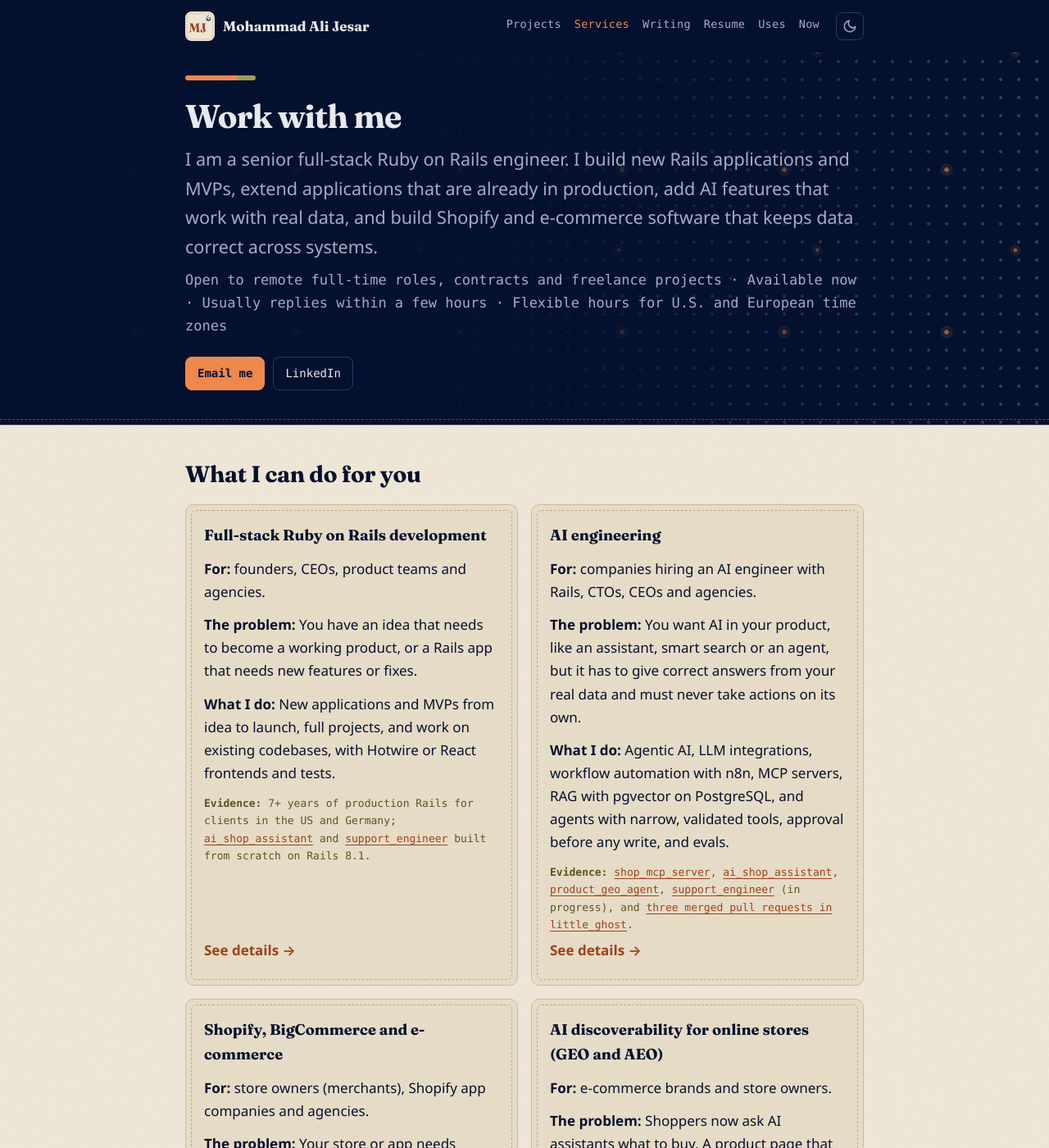
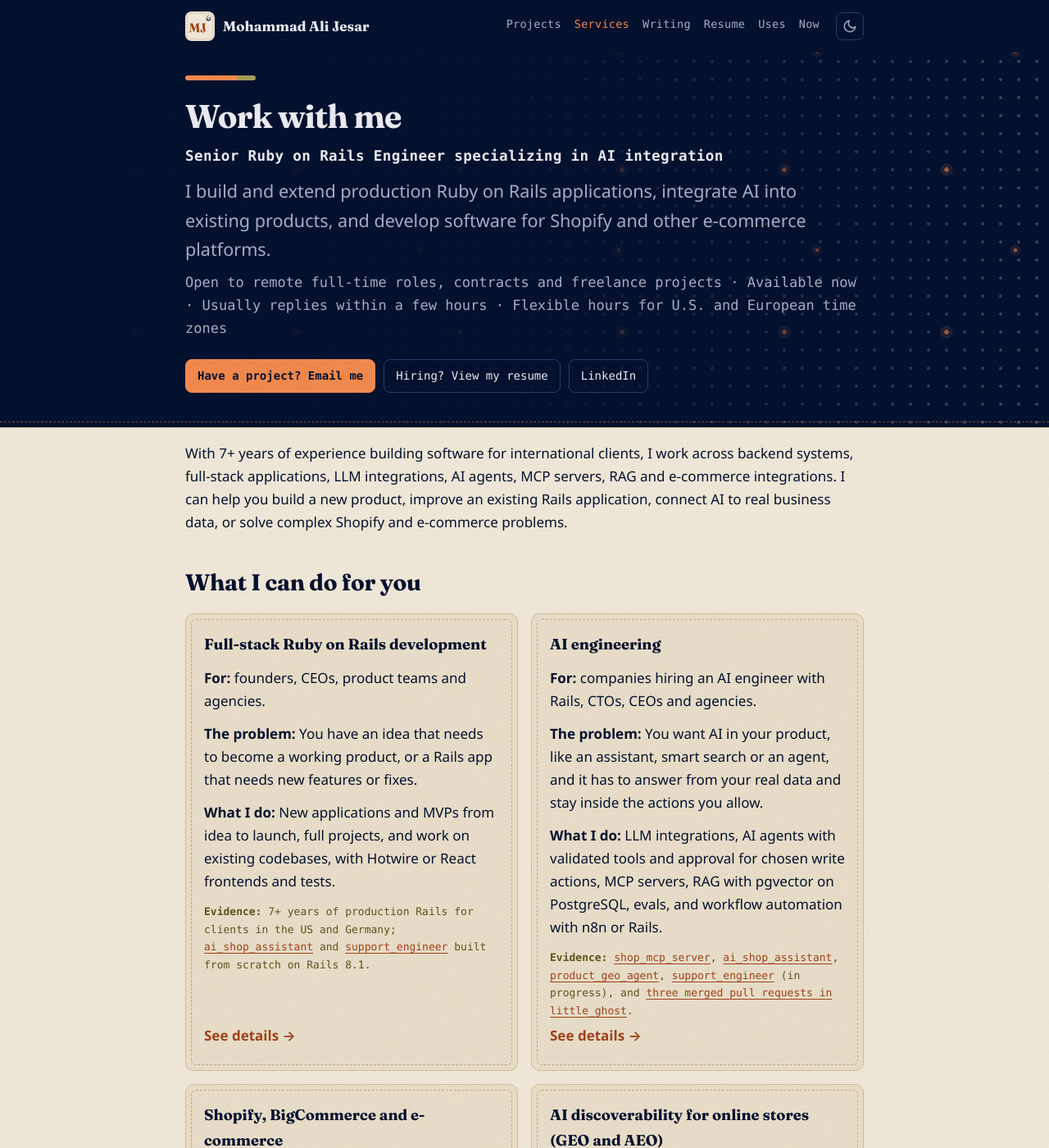
Before and after one commit to mjesar/mjesar.github.io, a Jekyll site: the page built from services/index.md, in a window 1280 px wide and 1400 px high. Shown: the whole window at 82% size. Built offline with Jekyll 4.4.1, drawn with Linux system fonts in a browser that asks for light colours; some of the changed text lies outside the part shown.

Commit message:
rework service pages around client problems, ai safety controls and audit scope

```diff
--- a/_data/services.yml
+++ b/_data/services.yml
@@ -10,8 +10,8 @@
 - slug: ai-in-rails
   name: AI engineering
   for: companies hiring an AI engineer with Rails, CTOs, CEOs and agencies.
-  problem: You want AI in your product, like an assistant, smart search or an agent, but it has to give correct answers from your real data and must never take actions on its own.
-  summary: Agentic AI, LLM integrations, workflow automation with n8n, MCP servers, RAG with pgvector on PostgreSQL, and agents with narrow, validated tools, approval before any write, and evals.
+  problem: You want AI in your product, like an assistant, smart search or an agent, and it has to answer from your real data and stay inside the actions you allow.
+  summary: LLM integrations, AI agents with validated tools and approval for chosen write actions, MCP servers, RAG with pgvector on PostgreSQL, evals, and workflow automation with n8n or Rails.
   evidence: "[shop_mcp_server](/projects/shop_mcp_server/), [ai_shop_assistant](/projects/ai_shop_assistant/), [product_geo_agent](/projects/product_geo_agent/), [support_engineer](/projects/support_engineer/) (in progress), and [three merged pull requests in little_ghost](/projects/#open-source)."
 - slug: shopify-development
   name: Shopify, BigCommerce and e-commerce
@@ -23,5 +23,5 @@
   name: AI discoverability for online stores (GEO and AEO)
   for: e-commerce brands and store owners.
   problem: Shoppers now ask AI assistants what to buy. A product page that reads well to a person can still be incomplete or hard for an AI assistant to trust.
-  summary: I audit product data, FAQ content and schema.org structured data, test whether an AI assistant would recommend the product, and fix the gaps.
+  summary: I audit product content, FAQs, schema.org structured data and catalog data, test how selected AI assistants answer defined shopper questions, and fix the gaps in order of impact.
   evidence: "[product_geo_agent](/projects/product_geo_agent/), plus [structured data (JSON-LD) apps](/projects/#shopify-apps) I worked on for Shopify and BigCommerce."
--- a/services/ai-in-rails/index.md
+++ b/services/ai-in-rails/index.md
@@ -1,10 +1,10 @@
 ---
 layout: service
 slug: ai-in-rails
-title: "AI Engineering in Ruby on Rails: Agents, RAG and MCP"
-description: "Agentic AI engineering in Ruby on Rails: AI agents, workflow automation with n8n, RAG on PostgreSQL with pgvector and MCP servers, integrated into existing systems."
+title: "AI Engineer for Ruby on Rails, RAG & AI Agents"
+description: "Add AI to Ruby on Rails applications with LLM integrations, MCP servers, RAG, tool-calling agents and evaluation, grounded in real data. n8n workflows too."
 image: /assets/img/og/ai-in-rails.png
-promise: Agentic AI and automated workflows that answer from your real data and never act without approval, built into the Rails app and existing systems you already run.
+promise: AI that answers from your real data and can only do what you allow, built into the Rails app and systems you already run instead of a separate stack.
 contact_ask: what you want the AI to do
 faq:
   - q: "Do we need a separate Python service for AI?"
@@ -12,7 +12,9 @@
   - q: "Can RAG use our existing PostgreSQL database?"
     a: "Yes. With the pgvector extension, embeddings are stored in a column next to your existing data and searched with SQL, so there is no separate vector database to run."
   - q: "How do you stop the AI from making mistakes?"
-    a: "It gets narrow tools with validated arguments, so it looks facts up instead of guessing. Anything that writes needs a person's approval, exact work such as math stays in Ruby, and evals check the answers before and after each change."
+    a: "Through engineering controls, not hope. Each tool has validated inputs, so the AI looks facts up instead of guessing. Permissions limit what each tool can read or change, and the write actions you choose, such as refunds or order changes, need a person's approval first. Exact work such as math stays in Ruby, and evals check the answers before and after each change."
+  - q: "Our AI team works in Python. Can you still help?"
+    a: "Yes. I connect their models and services to your Rails app through APIs, background jobs and MCP, so they keep their stack and your product gets the feature."
   - q: "Do you work with n8n?"
     a: "Yes. I build automated workflows in n8n and connect them to AI models and to your existing systems through webhooks, APIs and MCP. When a workflow needs complex logic, tests or approval steps, I build that part in Rails code."
   - q: "Which AI models do you work with?"
@@ -26,20 +28,22 @@
 
 - Your customers or staff need answers from your own data (orders, products, documents), not from what a model guesses.
 - Search only finds exact words, so people miss what they are looking for.
-- You want an assistant or agent that can do real tasks, but only with a person's approval before anything changes.
+- You want an assistant or agent that can do real tasks, but only the actions you allow, with a person's approval where it matters.
 - Manual business processes, such as order lookups, support triage or data entry, take hours that automation could save.
 - You want AI in your product without adding a second stack your team has to run.
 - You cannot tell whether the AI is giving correct answers, or whether a change made it worse.
 
 ## What I build
 
+- **AI assistants grounded in your data**: answers that come from your orders, products, documents and database records, with sources shown, instead of from what a model remembers.
+- **AI in the product you already have**: features added to your existing Rails app, instead of rebuilding it in another stack.
 - **LLM features** with Claude, OpenAI or Gemini through RubyLLM, with slow model calls run in background jobs and replies streamed with Turbo Streams.
 - **MCP servers** (Model Context Protocol) on the official MCP Ruby SDK: schema-validated tools, read-only and destructive annotations so writes need approval, resources and prompts.
 - **MCP clients** that call external MCP APIs, such as Shopify's live Catalog API.
 - **RAG** (retrieval-augmented generation) with embeddings stored in your existing PostgreSQL using pgvector, searched by meaning instead of keywords.
-- **Agentic AI and workflow automation**: agents that complete multi-step tasks with tools, and automated workflows built in n8n or in Rails code, connected to your existing systems through APIs, webhooks and MCP.
-- **Agents with tool calling**: narrow tools, validated arguments, approval before any write, and plain Ruby for anything that must be exact, such as scores and totals.
-- **Evals and tracing**: repeatable test runs against hand-written expectations, and a trace of every tool call so you can see what the agent did.
+- **AI agents that call your app's tools and APIs**: narrow tools with validated arguments, permissions on what each tool can do, approval for the write actions you choose, and plain Ruby for anything that must be exact, such as scores and totals.
+- **Evaluation, tracing and testing of agent behavior**: repeatable test runs against hand-written expectations, and a trace of every tool call so you can see what the agent did.
+- **Workflow automation and integrations**: automated business workflows in n8n or in Rails code, connected to your existing systems through APIs, webhooks and MCP, with complex logic, tests and approval steps kept in Rails.
 
 ## Why build AI in Rails?
 
--- a/services/index.md
+++ b/services/index.md
@@ -1,22 +1,26 @@
 ---
-title: Hire a Ruby on Rails and AI Engineer
-description: "Senior Ruby on Rails engineer for full-stack apps and MVPs, AI engineering (MCP, RAG, agents), Shopify and e-commerce. Remote full-time, contract or project work."
+title: Hire a Ruby on Rails & AI Engineer
+description: "Hire a senior Ruby on Rails engineer for apps and MVPs, AI integration (MCP, RAG, agents), Shopify and e-commerce. Remote full-time, contract or project work."
 image: /assets/img/og/services.png
 ---
 <div class="hero small">
   <div class="wrap">
     <div class="bar" aria-hidden="true"></div>
     <h1>Work with me</h1>
-    <p class="lede">I am a senior full-stack Ruby on Rails engineer. I build new Rails applications and MVPs, extend applications that are already in production, add AI features that work with real data, and build Shopify and e-commerce software that keeps data correct across systems.</p>
+    <p class="role">Senior Ruby on Rails Engineer specializing in AI integration</p>
+    <p class="lede">I build and extend production Ruby on Rails applications, integrate AI into existing products, and develop software for Shopify and other e-commerce platforms.</p>
     <p class="meta">Open to remote full-time roles, contracts and freelance projects · Available now · Usually replies within a few hours · Flexible hours for U.S. and European time zones</p>
     <ul class="links">
-      <li><a class="btn primary" href="mailto:mohammadalijaisar@gmail.com">Email me</a></li>
+      <li><a class="btn primary" href="mailto:mohammadalijaisar@gmail.com">Have a project? Email me</a></li>
+      <li><a class="btn" href="/resume/">Hiring? View my resume</a></li>
       <li><a class="btn" href="https://www.linkedin.com/in/mjesar/" rel="me noopener" target="_blank">LinkedIn</a></li>
     </ul>
   </div>
 </div>
 
 <main class="wrap prose" markdown="1">
+
+With 7+ years of experience building software for international clients, I work across backend systems, full-stack applications, LLM integrations, AI agents, MCP servers, RAG and e-commerce integrations. I can help you build a new product, improve an existing Rails application, connect AI to real business data, or solve complex Shopify and e-commerce problems.
 
 ## What I can do for you
 
@@ -31,6 +35,10 @@
 <p class="card-cta" aria-hidden="true"><span class="more">See details</span></p>
 </article>
 {%- endfor %}
+</div>
+
+<div class="callout" markdown="1">
+**For agencies:** I join your team as a Rails, AI or Shopify developer on client projects, including white-label work, under your process and tools.
 </div>
 
 ## How I work
```
Also changed, not shown: services/ai-discoverability/index.md (+10 -6 lines), services/rails-development/index.md (+9 -4 lines), services/shopify-development/index.md (+15 -5 lines).
